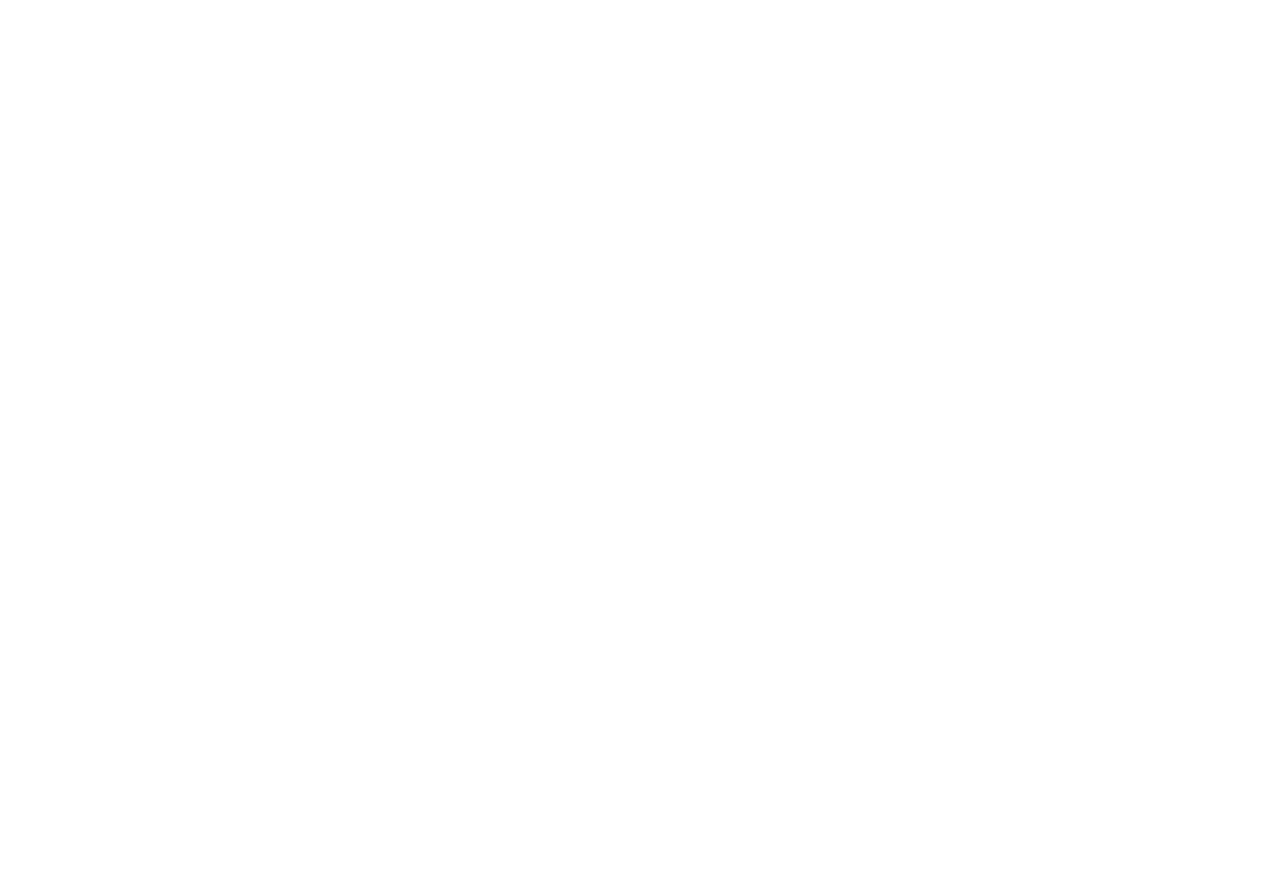
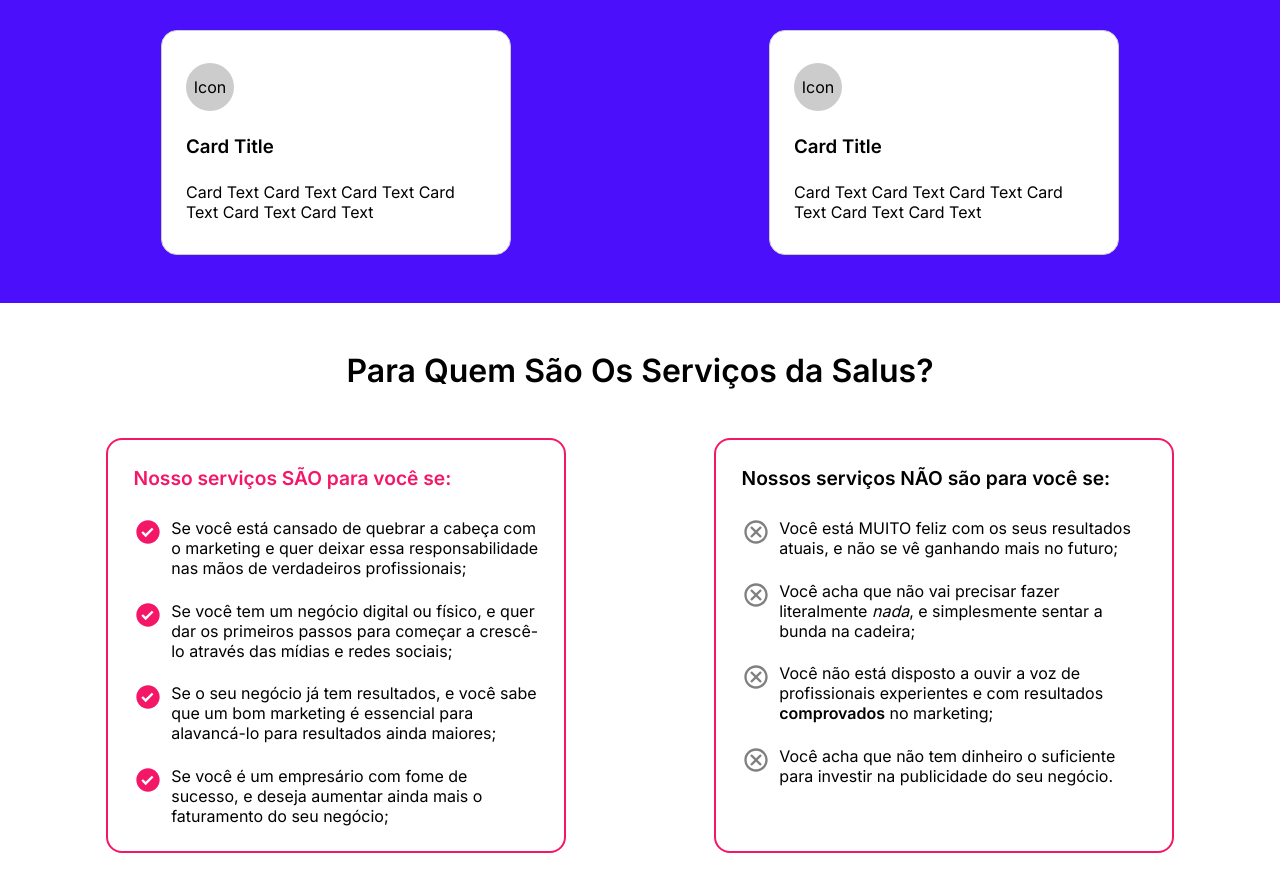
Before and after one commit to danielflorencio/calon-website, a Next.js app: page / in a window 1280 px wide. Shown: the part 1162-2054 px from the top of the page. Before the commit the page ends 1198 px from the top, so only its background shows below. Built offline with nearby package versions, Linux system fonts and the light colour scheme.

Commit message:
Finished the first draft of the 'who is for' section.

```diff
--- a/package.json
+++ b/package.json
@@ -17,6 +17,8 @@
     "next": "13.4.7",
     "react": "18.2.0",
     "react-dom": "18.2.0",
+    "react-icons": "^4.10.1",
+    "react-responsive": "^9.0.2",
     "typescript": "5.1.6"
   }
 }
--- a/src/app/page.tsx
+++ b/src/app/page.tsx
@@ -2,13 +2,17 @@
 import styles from './page.module.css'
 import Navbar from '@/components/Navbar/Navbar'
 import ServicesSection from '@/sectionLayouts/ServicesSection/ServicesSection'
+import NavbarContainer from '@/components/Navbar/NavbarContainer'
+import WhoIsFor from '@/sectionLayouts/WhoIsFor/WhoIsFor'
 
 export default function Home() {
   return (
     <main className={styles.main}>
-      <Navbar/>
+      <NavbarContainer/>
+      {/* <Navbar/> */}
       <HeroSection/>
       <ServicesSection/>
+      <WhoIsFor/>
     </main>
   )
 }
--- a/src/components/CardComponent/styles.css
+++ b/src/components/CardComponent/styles.css
@@ -8,6 +8,7 @@
     display: flex;
     flex-direction: column;
     gap: 1.5rem;
+    background-color: white;
 }
 .icon-container{
     width: 3rem;
--- /dev/null
+++ b/src/components/Navbar/MobileNavbar.tsx
@@ -0,0 +1,11 @@
+import './styles.css'
+import {FaBars} from 'react-icons/fa'
+import { useState } from 'react';
+export default function MobileNavbar(){
+    const [isOpen, setIsOpen] = useState<boolean>(false);
+    return(
+        <nav>
+            <FaBars/>
+        </nav>
+    )
+}
--- a/src/components/Navbar/Navbar.tsx
+++ b/src/components/Navbar/Navbar.tsx
@@ -1,5 +1,8 @@
+'use client'
 import './styles.css'
+
 export default function Navbar(){
+
     return(
         <nav className='nav'>
             <ul>
--- /dev/null
+++ b/src/components/Navbar/NavbarContainer.tsx
@@ -0,0 +1,16 @@
+'use client'
+
+import { useMediaQuery } from "react-responsive"
+import MobileNavbar from "./MobileNavbar"
+import Navbar from "./Navbar"
+
+export default function(){
+
+    const isSmallScreen = useMediaQuery({ query: '(max-width: 767px)' })
+
+    return(
+        <>
+            {isSmallScreen ? <MobileNavbar/> : <Navbar/>}
+        </>
+    )
+}
--- a/src/components/Navbar/styles.css
+++ b/src/components/Navbar/styles.css
@@ -35,3 +35,19 @@
     background-color: #f51767;
     cursor: pointer;
 }
+
+.open-close-nav-button{
+    width: 2rem;
+    height: 2rem;
+    display: flex;
+    justify-content: center;
+    align-items: center;
+}
+
+
+@media (max-width: 767px) {
+
+}
+@media (min-width: 767px) {
+
+}
--- a/src/sectionLayouts/HeroSection/styles.css
+++ b/src/sectionLayouts/HeroSection/styles.css
@@ -8,6 +8,7 @@
     flex-direction: column;
     width: 100vw;
     min-height: 100vh;
+    background: linear-gradient(to bottom, white, rgb(231, 231, 231));
 }
 .h1-title, .h2-title{
     text-align: center;
--- a/src/sectionLayouts/ServicesSection/ServicesSection.tsx
+++ b/src/sectionLayouts/ServicesSection/ServicesSection.tsx
@@ -2,6 +2,16 @@
 import './styles.css'
 
 const Cards = [
+    {
+        icon: 'Icon',
+        cardTitle: 'Card Title',
+        cardText: 'Card Text Card Text Card Text Card Text Card Text Card Text ',
+    },
+    {
+        icon: 'Icon',
+        cardTitle: 'Card Title',
+        cardText: 'Card Text Card Text Card Text Card Text Card Text Card Text ',
+    },
     {
         icon: 'Icon',
         cardTitle: 'Card Title',
--- a/src/sectionLayouts/ServicesSection/styles.css
+++ b/src/sectionLayouts/ServicesSection/styles.css
@@ -1,15 +1,17 @@
 .services-section{
     width: 100vw;
     display: flex;
-    /* justify-content: space-around; */
     padding: 3rem;
     flex-direction: column;
     justify-content: center;
     align-items: center;
     gap: 3rem;
+    background-color: #4c0ffb;
 }
 .services-section-title{
     text-align: center;
+    color: #fff;
+    font-size: 2rem;
 }
 .cards-container{
     display: flex;
--- /dev/null
+++ b/src/sectionLayouts/WhoIsFor/WhoIsFor.tsx
@@ -0,0 +1,58 @@
+import './styles.css'
+import {BiSolidCheckCircle} from 'react-icons/bi'
+import {MdOutlineCancel} from 'react-icons/md'
+export default function WhoIsFor(){
+    return(
+        <section className='who-is-for-section'>
+            <h2 className='who-is-for-title'><strong>Para Quem São Os Serviços da Salus?</strong></h2>
+            <div className='cards-container'>
+                <div className='comparing-card-container'>
+                    <h3 className='comparing-card-title comparing-card-is-for-title'><strong>Nosso serviços SÃO para você se:</strong></h3>
+                    <div>
+                        <ul>
+                            <li>
+                                <div className='check-icon-container'><BiSolidCheckCircle color='#f51767' size={28}/></div>
+                                <p>Se você está cansado de quebrar a cabeça com o marketing e quer deixar essa responsabilidade nas mãos de verdadeiros profissionais;</p>
+                            </li>
+                            <li>
+                                <div className='check-icon-container'><BiSolidCheckCircle color='#f51767' size={28}/></div>
+                                <p>Se você tem um negócio digital ou físico, e quer dar os primeiros passos para começar a crescê-lo através das mídias e redes sociais;</p>
+                            </li>
+                            <li>
+                                <div className='check-icon-container'><BiSolidCheckCircle color='#f51767' size={28}/></div>
+                                <p>Se o seu negócio já tem resultados, e você sabe que um bom marketing é essencial para alavancá-lo para resultados ainda maiores;</p>
+                            </li>
+                            <li>
+                                <div className='check-icon-container'><BiSolidCheckCircle color='#f51767' size={28}/></div>
+                                <p>Se você é um empresário com fome de sucesso, e deseja aumentar ainda mais o faturamento do seu negócio;</p>
+                            </li>
+                        </ul>
+                    </div>
+                </div>
+                <div className='comparing-card-container'>
+                    <h3 className='comparing-card-title comparing-card-is-not-title'><strong>Nossos serviços NÃO são para você se:</strong></h3>
+                    <div>
+                        <ul>
+                            <li>
+                                <div className='check-icon-container'><MdOutlineCancel color='gray' size={28}/></div>
+                                <p>Você está MUITO feliz com os seus resultados atuais, e não se vê ganhando mais no futuro;</p>
+                            </li>
+                            <li>
+                                <div className='check-icon-container'><MdOutlineCancel color='gray' size={28}/></div>
+                                <p>Você acha que não vai precisar fazer literalmente <i>nada</i>, e simplesmente sentar a bunda na cadeira;</p>
+                            </li>
+                            <li>
+                                <div className='check-icon-container'><MdOutlineCancel color='gray' size={28}/></div>
+                                <p>Você não está disposto a ouvir a voz de profissionais experientes e com resultados <strong>comprovados</strong> no marketing;</p>
+                            </li>
+                            <li>
+                                <div className='check-icon-container'><MdOutlineCancel color='gray' size={28}/></div>
+                                <p>Você acha que não tem dinheiro o suficiente para investir na publicidade do seu negócio.</p>
+                            </li>
+                        </ul>
+                    </div>
+                </div>
+            </div>
+        </section>
+    )
+}
--- /dev/null
+++ b/src/sectionLayouts/WhoIsFor/styles.css
@@ -0,0 +1,37 @@
+.who-is-for-section{
+    width: 100vw;
+    padding: 3rem;
+}
+.who-is-for-title{
+    text-align: center;
+    font-size: 2rem;
+    margin-bottom: 3rem;
+}
+.cards-container{
+    display: 'flex';
+}
+.comparing-card-container{
+    max-width: 460px;
+    border: 2px solid #f51767;
+    padding: 1.6rem;
+    border-radius: 16px;
+}
+.comparing-card-title{
+    margin-bottom: 1.8rem;
+    font-size: 1.2rem;
+}
+.comparing-card-container ul {
+    list-style: none;
+    display: flex;
+    flex-direction: column;
+    gap: 1.4rem;
+}
+.comparing-card-is-for-title{
+    color: #f51767;;
+}
+.comparing-card-container li{
+    display: flex;
+}
+.check-icon-container{
+    margin-right: 0.6rem;
+}
```
Also changed, not shown: 1 other file (tests, documents, lock files or other folders).
